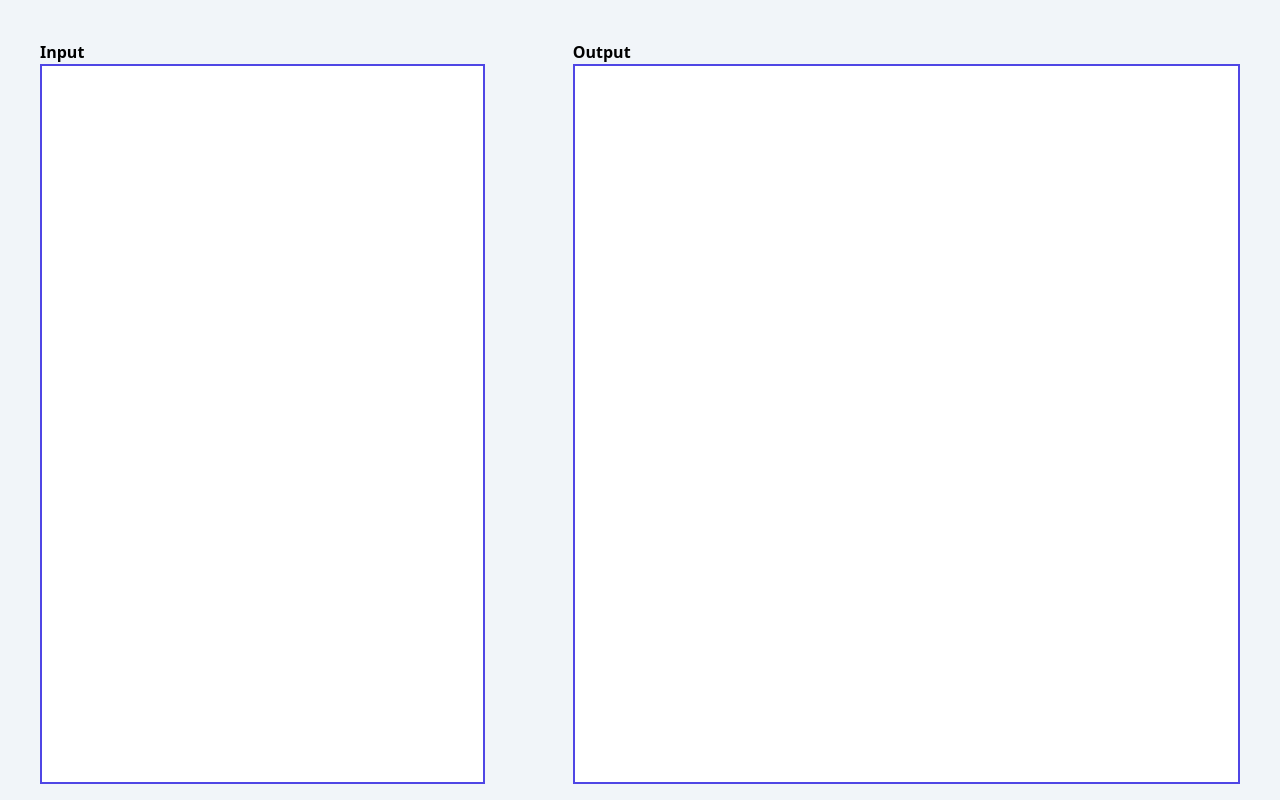
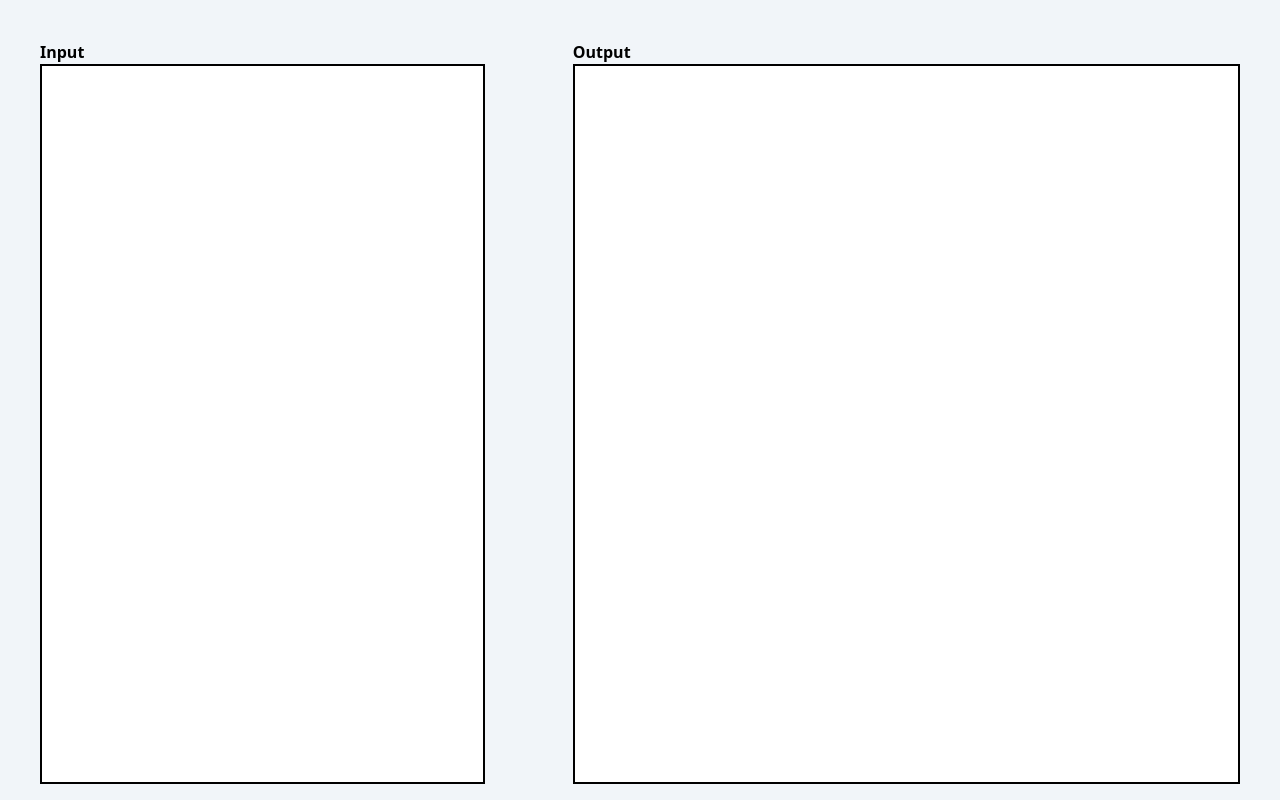
Before and after one commit to pinghongchew/sts_viewer, a website: page src/index.html in a window 1280 px wide. Drawn offline with Linux system fonts and the light colour scheme.

Commit message:
change textarea border to black

```diff
--- a/src/index.html
+++ b/src/index.html
@@ -12,14 +12,14 @@
     <div class="flex flex-row gap-2 min-h-screen max-h-screen bg-slate-100">
         <div class="basis-2/5 m-10">
             <h3 class="font-bold">Input</h3>
-            <textarea id="textarea-input" class="w-full h-full box-border border-2 border-indigo-600 resize-none"
+            <textarea id="textarea-input" class="w-full h-full box-border border-2 border-black resize-none"
                 onchange="formatInput()"
                 onkeydown="formatInput()"
                 onkeyup="formatInput()"></textarea>
         </div>
         <div class="basis-3/5 m-10">
             <h3 class="font-bold">Output</h3>
-            <textarea readonly id="textarea-output" class="w-full h-full box-border border-2 border-indigo-600 resize-none"></textarea>
+            <textarea readonly id="textarea-output" class="w-full h-full box-border border-2 border-black resize-none"></textarea>
         </div>
     </div>
 </body>
```
Also changed, not shown: dist/index.html (deleted), dist/output.css.
